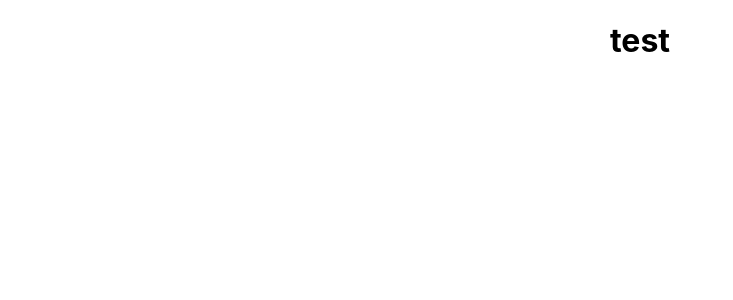
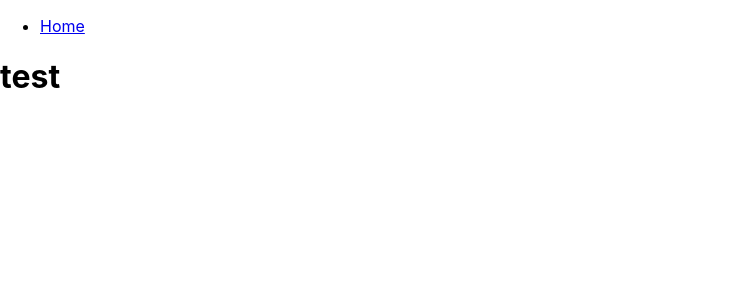
Before and after one commit to sebgraph/little-lemon, a React (Create React App) app: page / in a window 1280 px wide. Shown: the top 300 px of the page, without its empty margins (0-733 px from the left). Built offline with nearby package versions, Linux system fonts and the light colour scheme.

Commit message:
tokens branch added

```diff
--- a/src/App.js
+++ b/src/App.js
@@ -2,9 +2,18 @@ import "./App.css";
 
 function App() {
   return (
-    <div className="App">
+    <>
+      <header>
+        <nav>
+          <ul>
+            <li>
+              <a href="#home">Home</a>
+            </li>
+          </ul>
+        </nav>
+      </header>
       <h1>test</h1>
-    </div>
+    </>
   );
 }
 
```
